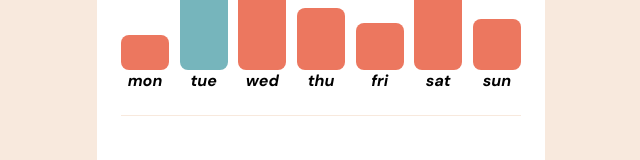
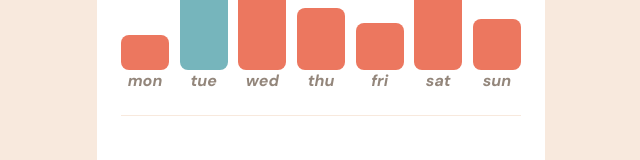
Before and after one commit to stephenlit/expenses-chart, a plain HTML site: page index.html in a window 1280 px wide. Shown: the part 500-660 px from the top of the page, without its empty margins (319-959 px from the left). Drawn offline with Linux system fonts and the light colour scheme.

Commit message:
Updated the CSS for the label text color for the bars.

```diff
--- a/block.css
+++ b/block.css
@@ -92,6 +92,7 @@ body {
 .label {
     width: 100%;
     text-align: center;
+    color: var(--medium-brown)
 }
 
 .total-container {
```
